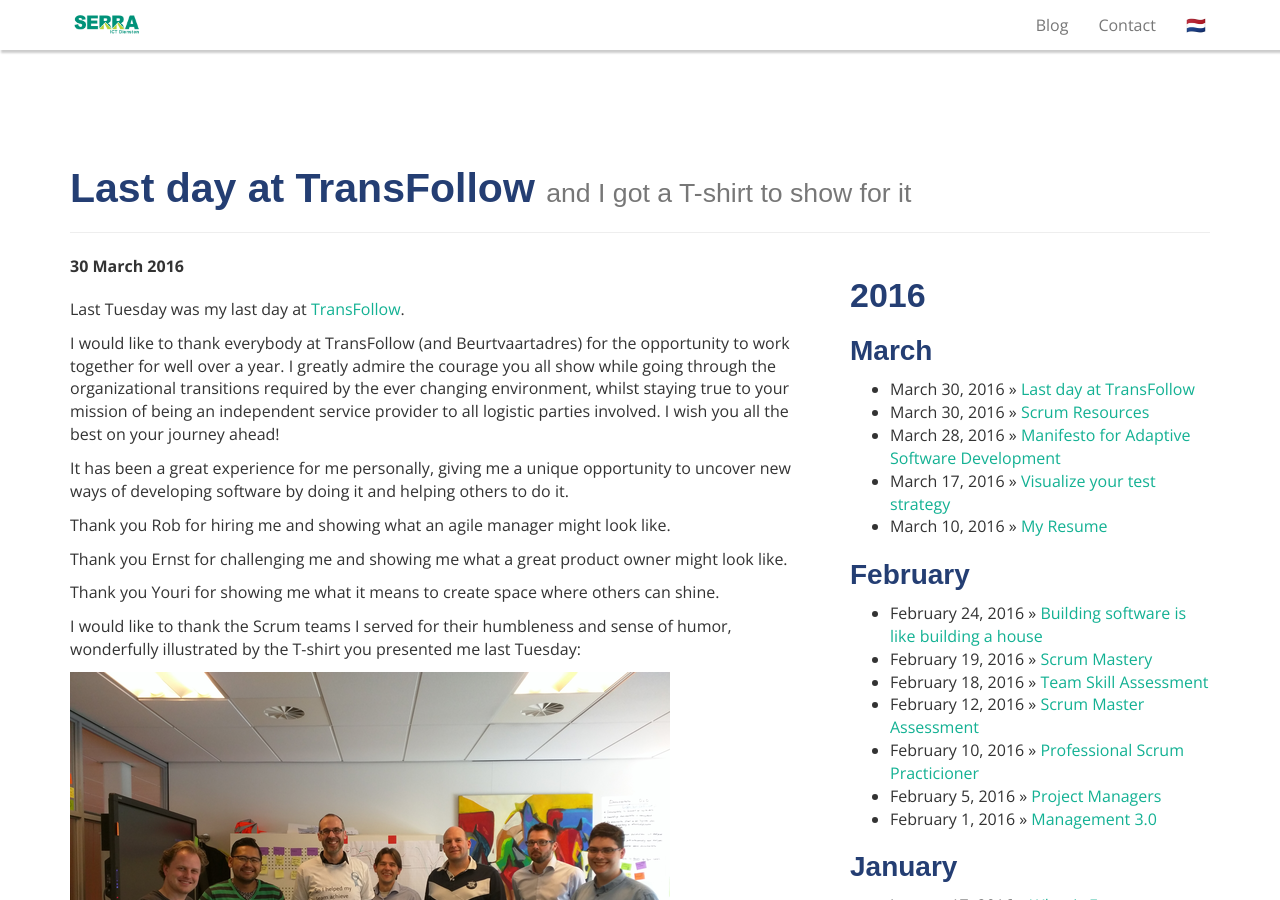
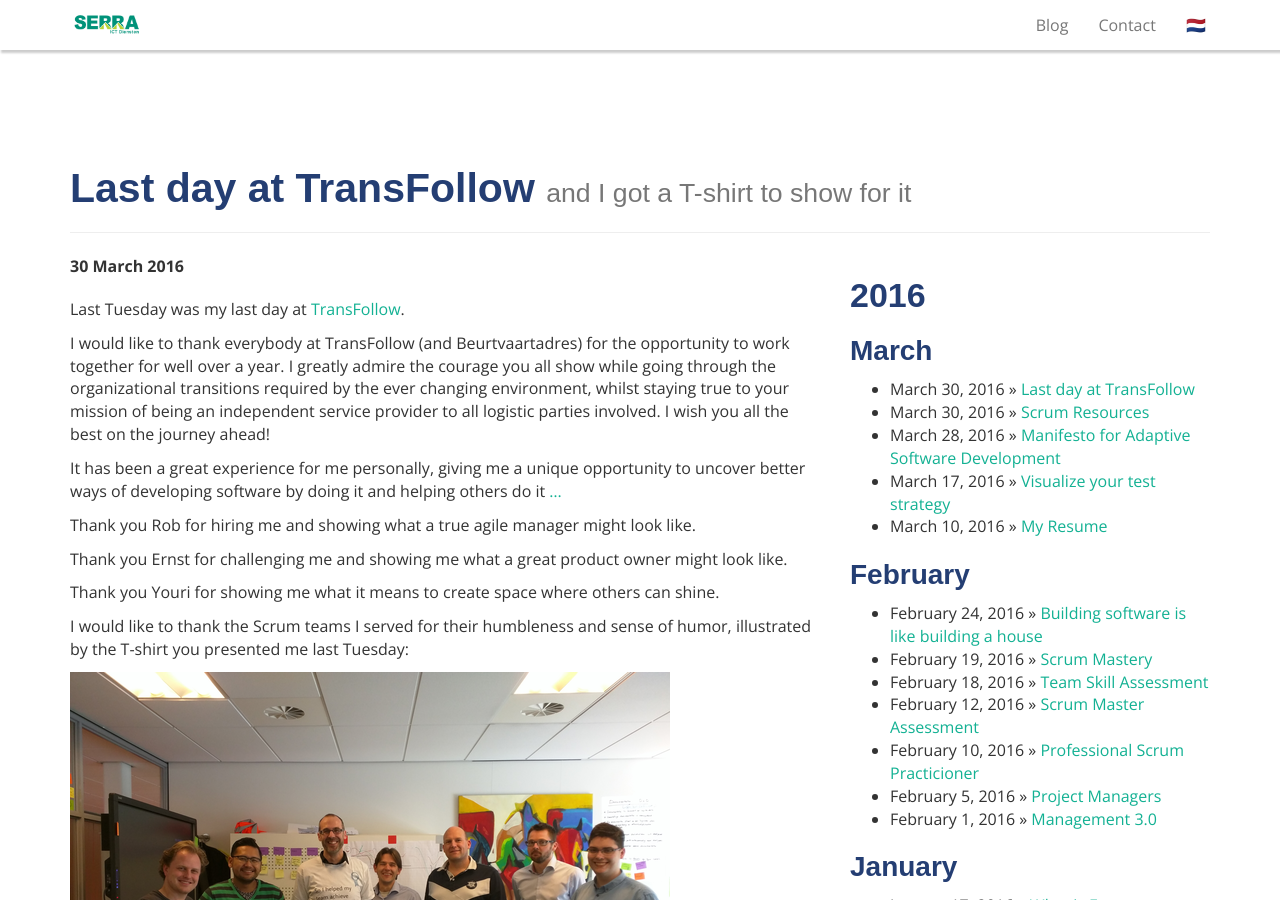
Before and after one commit to serraict/serraict.github.io, a Jekyll site: the page built from _posts/thoughts/2016-03-30-last-day-at-transfollow.md, in a window 1280 px wide and 900 px high. Built offline with Jekyll 4.4.1, drawn with Linux system fonts in a browser that asks for light colours; nearby versions of some CDN libraries; some web fonts are replaced; comment, search, counter and statistics services are not loaded.

Commit message:
Update last dat at TransFollow post

```diff
--- a/_posts/thoughts/2016-03-30-last-day-at-transfollow.md
+++ b/_posts/thoughts/2016-03-30-last-day-at-transfollow.md
@@ -18,14 +18,14 @@
 required by the ever changing environment,
 whilst staying true to your mission of being
 an independent service provider to all logistic parties involved.
-I wish you all the best on your journey ahead!
+I wish you all the best on the journey ahead!
 
 It has been a great experience for me personally,
-giving me a unique opportunity to
-uncover new ways of developing software
-by doing it and helping others to do it.
+giving me a unique opportunity to uncover
+better ways of developing software
+by doing it and helping others do it [...](http://www.agilemanifesto.org)
 
-Thank you Rob for hiring me and showing what an agile manager might look like.
+Thank you Rob for hiring me and showing what a true agile manager might look like.
 
 Thank you Ernst for challenging me and showing me what a great product owner might look like.
 
@@ -33,7 +33,7 @@
 
 I would like to thank the Scrum teams I served
 for their humbleness and sense of humor,
-wonderfully illustrated by the T-shirt you presented me last Tuesday:
+illustrated by the T-shirt you presented me last Tuesday:
 
 ![img]({{ site_url }}/assets/img/blog/20160329-tf-shirt-front.png)
 
```
